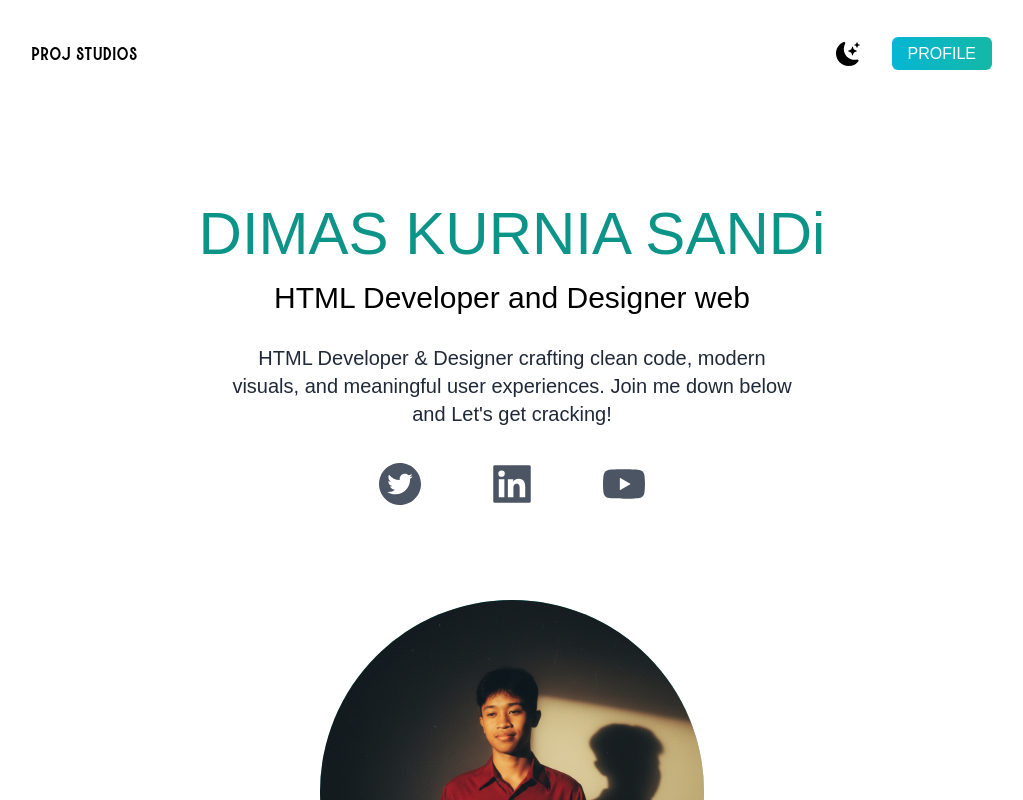
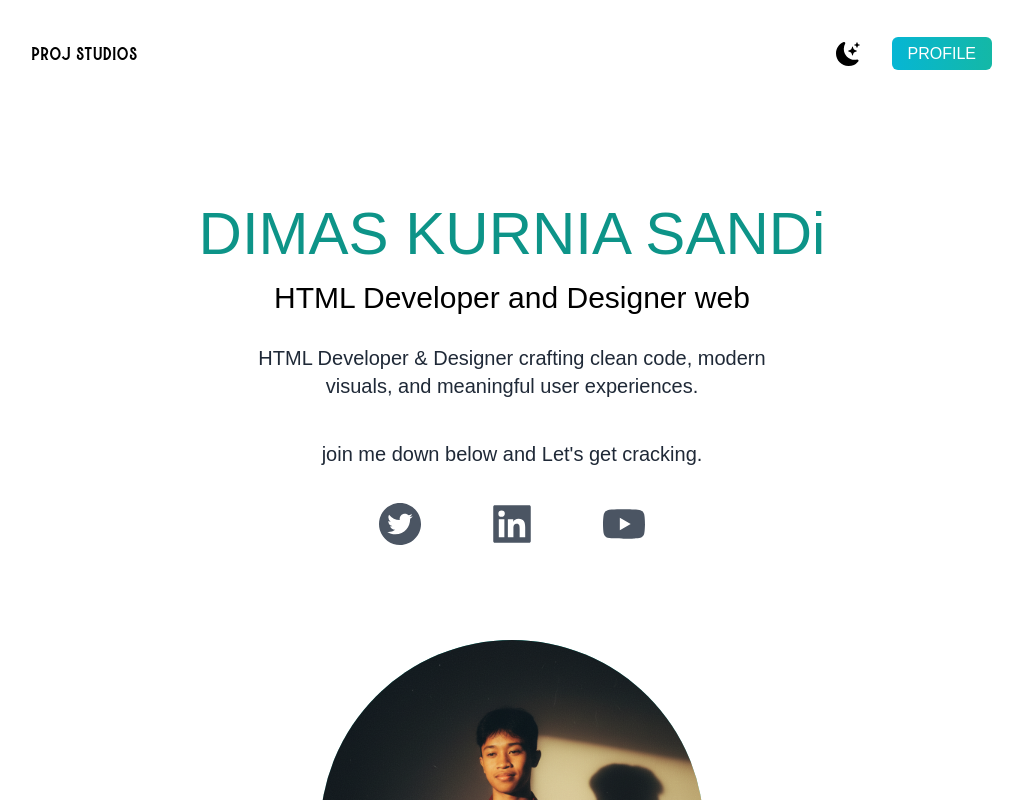
Before and after one commit to DIMAS-ID829/portofolio-tugas, a Next.js app: page / in a window 1280 px wide. Shown: the top 800 px of the page, without its empty margins (128-1151 px from the left). Built offline with nearby package versions, Linux system fonts and the light colour scheme.

Commit message:
Update index.js

```diff
--- a/pages/index.js
+++ b/pages/index.js
@@ -58,7 +58,10 @@ export default function Home() {
               HTML Developer and Designer web
             </h3>
             <p className="text-md py-5 leading-8 text-gray-800 dark:text-gray-200 max-w-xl mx-auto md:text-xl">
-              HTML Developer &amp; Designer crafting clean code, modern visuals, and meaningful user experiences. Join me down below and Let&apos;s get cracking!
+              HTML Developer &amp; Designer crafting clean code, modern visuals, and meaningful user experiences.
+            </p>
+            <p className="text-md py-5 leading-8 text-gray-800 dark:text-gray-200 max-w-xl mx-auto md:text-xl">
+              join me down below and Let&apos;s get cracking.
             </p>
             <div className="text-5xl flex justify-center gap-16 py-3 text-gray-600 dark:text-gray-400">
               <AiFillTwitterCircle aria-label="Twitter" />
```
